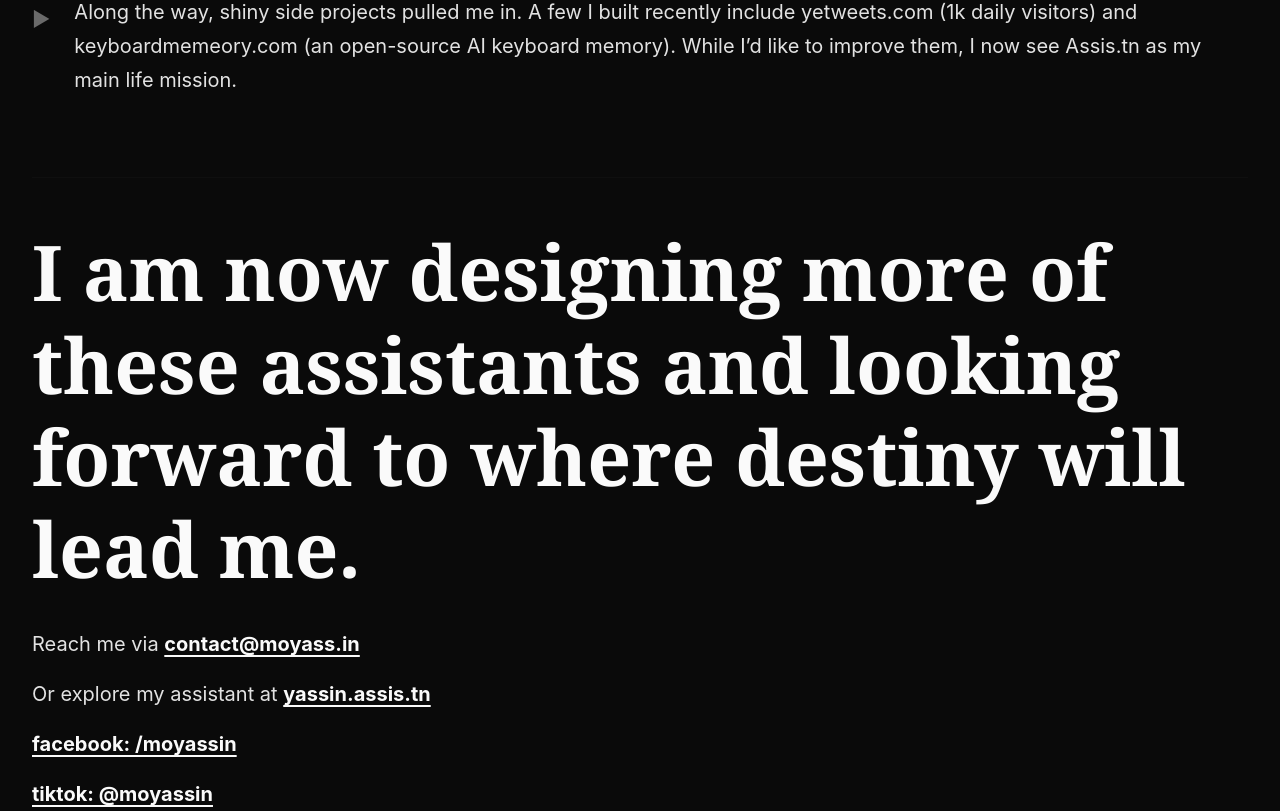
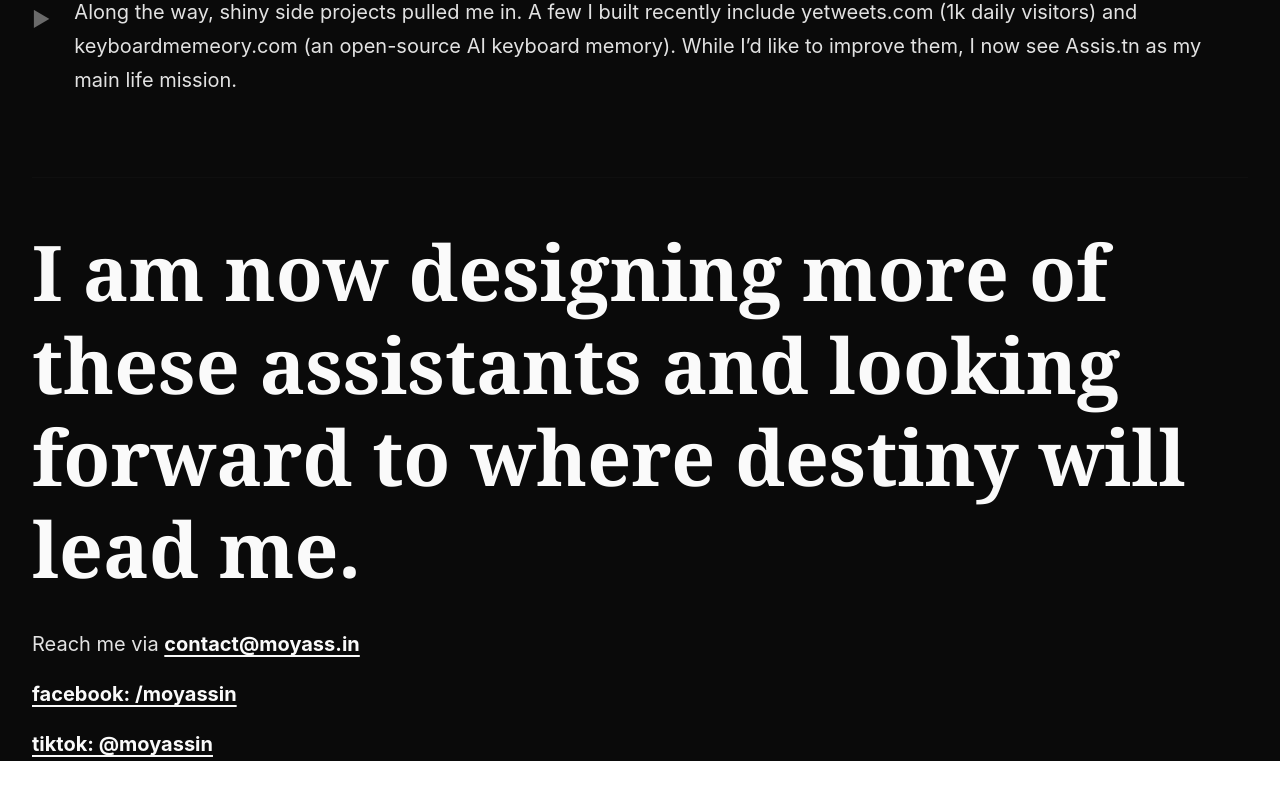
Before and after one commit to yassincodes/moyassin, a React (Vite) app: page / in a window 1280 px wide. Shown: the part 1117-1928 px from the top of the page. After the commit the page ends 1878 px from the top, so only its background shows below. Built offline with nearby package versions, Linux system fonts and the light colour scheme.

Commit message:
Update App.jsx

```diff
--- a/src/App.jsx
+++ b/src/App.jsx
@@ -116,9 +116,6 @@ function App() {
                   Reach me via <a href="mailto:contact@moyass.in">contact@moyass.in</a>
                 </p>
                 <p>
-                  Or explore my assistant at <a href="https://yassin.assis.tn">yassin.assis.tn</a>
-                </p>
-                <p>
                   <a href="https://facebook.com/moyassin">facebook: /moyassin</a>
                 </p>
                 <p>
```
